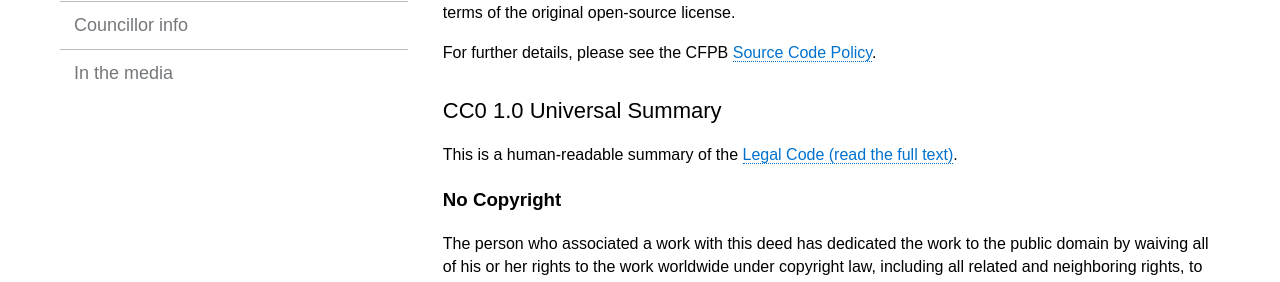
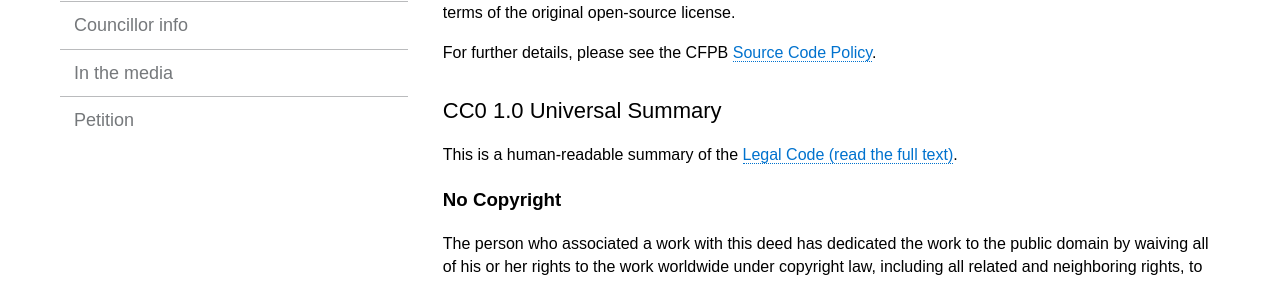
Before and after one commit to 90hunter/90HunterStE, a Jekyll site: the page built from TERMS.md, in a window 1280 px wide. Shown: the part 305-587 px from the top of the page. Built offline with Jekyll 4.4.1, drawn with Linux system fonts in a browser that asks for light colours; our own code applies the rules of GitHub Pages for plain Markdown files.

Commit message:
Update _config.yml

```diff
--- a/_config.yml
+++ b/_config.yml
@@ -43,6 +43,9 @@ navigation:
 - text: In the media
   url: in-the-media/
   internal: true
+- text: Petition
+  url: petition/
+  internal: true
 
 
 # Style Variables
```
